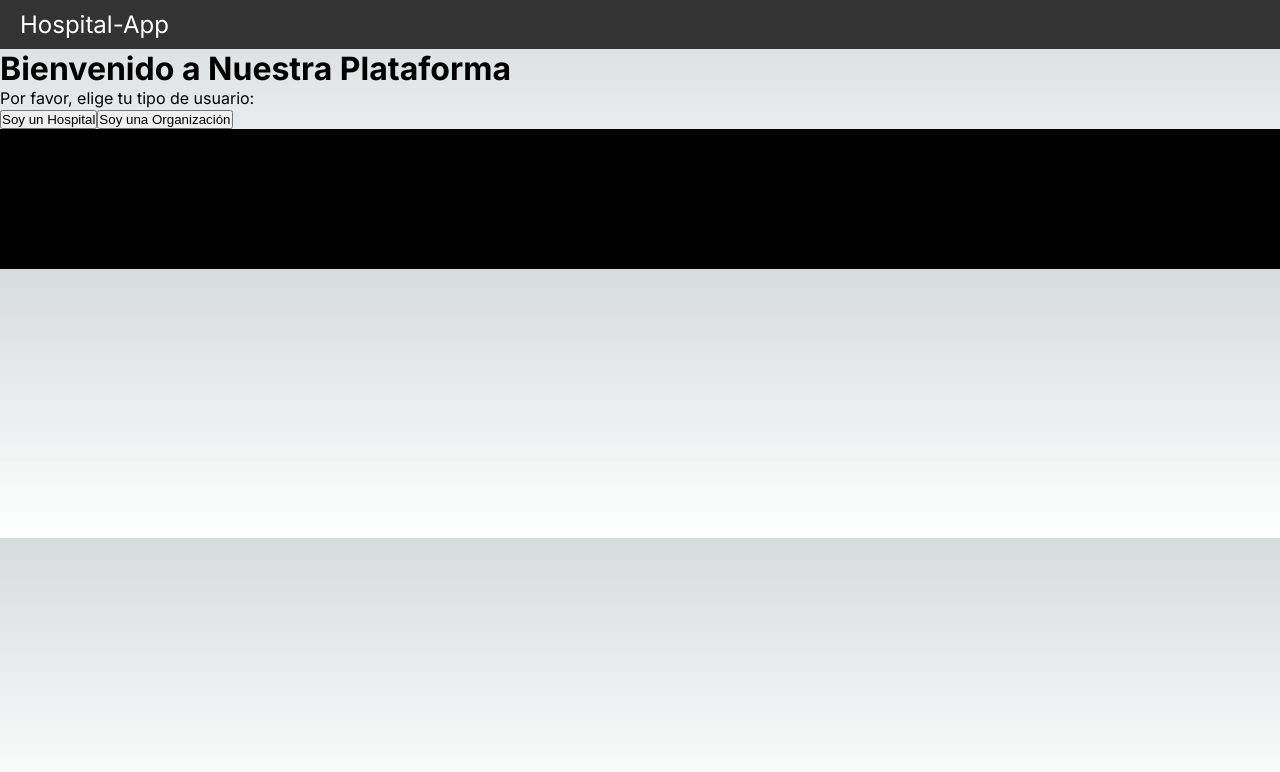
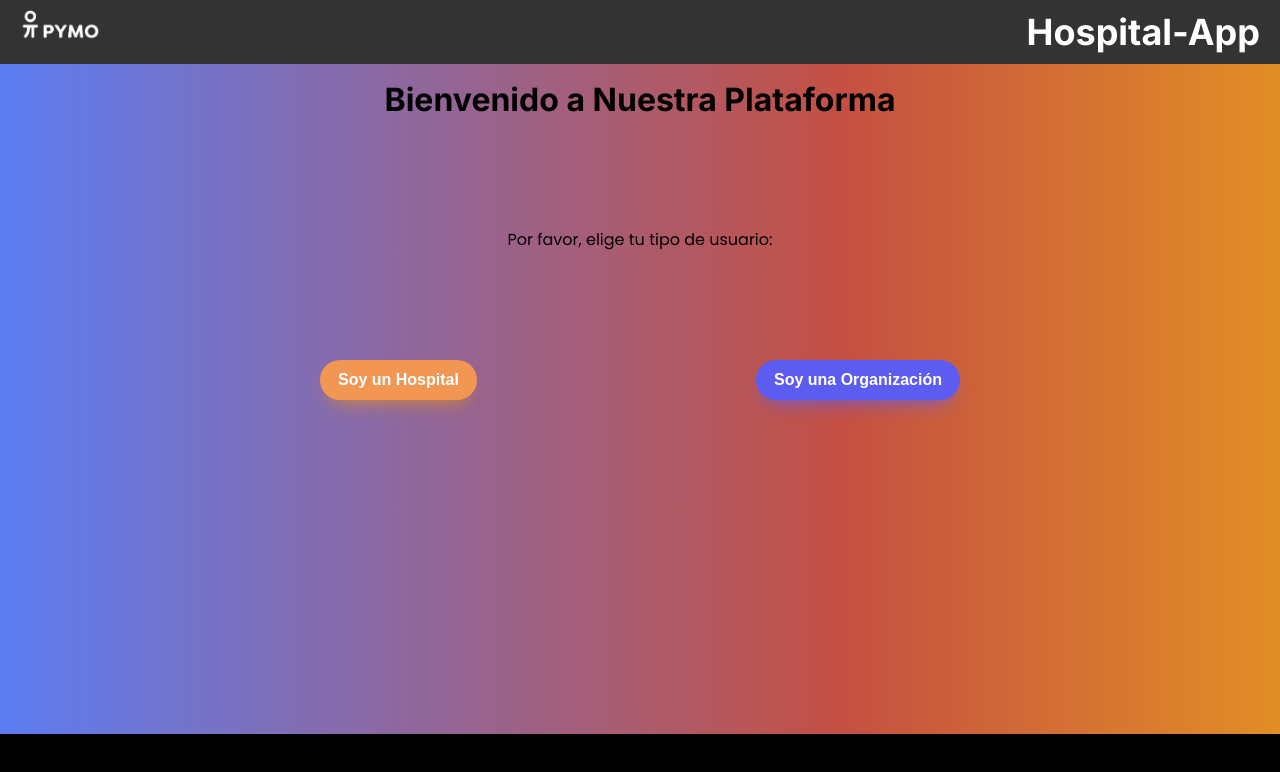
Before and after one commit to edufullstack/hp, a Next.js app: page / in a window 1280 px wide. Shown: the top 772 px of the page. Built offline with nearby package versions, Linux system fonts and the light colour scheme.

Commit message:
Styles(Frontend): Add Buttons, and login styles

```diff
--- a/src/app/globals.css
+++ b/src/app/globals.css
@@ -1,7 +1,9 @@
+@import url('https://fonts.googleapis.com/css2?family=Poppins:wght@400;700&display=swap');
+@import url('https://fonts.googleapis.com/css2?family=Roboto+Slab&display=swap');
 :root {
   --max-width: 1100px;
   --border-radius: 12px;
-  --font-mono: ui-monospace, Menlo, Monaco, "Cascadia Mono", "Segoe UI Mono",
+  --font-mono: 'Poppins', sans-serif, ui-monospace, Menlo, Monaco, "Cascadia Mono", "Segoe UI Mono",
     "Roboto Mono", "Oxygen Mono", "Ubuntu Monospace", "Source Code Pro",
     "Fira Mono", "Droid Sans Mono", "Courier New", monospace;
 
@@ -94,7 +96,12 @@ body {
     )
     rgb(var(--background-start-rgb));
 }
+h1, h2, h3, .title{
 
+}
+p, span,li{
+  font-family: var(--font-mono);
+}
 a {
   color: inherit;
   text-decoration: none;
@@ -105,3 +112,48 @@ a {
     color-scheme: dark;
   }
 }
+.container_body{
+  height: 100vh;
+  background: rgb(29,34,220);
+  background: linear-gradient(90deg, rgba(29,34,220,1) 0%, rgba(92,125,243,1) 0%, rgba(197,80,66,1) 66%, rgba(226,142,37,1) 100%);
+  position: relative;
+}
+
+.login{
+  margin-top: 1rem;
+  display: flex;
+  justify-content: space-between;
+  align-items: center;
+  flex-direction: column;
+  height: 40vh;
+  .buttons{
+    width: 50vw;
+    display: flex;
+    justify-content: space-between;
+    align-items: center;
+
+  }
+}
+
+
+footer{
+  position: absolute;
+  bottom: 0;
+  width: 100%;
+  background-color: black;
+  text-align: center;
+  padding-top: 0.5rem;
+  p{
+    font-size: 0.9rem;
+
+  }
+  ul{
+    display: flex;
+    justify-content: space-between;
+    width: 80%;
+    margin: 0.5rem auto;
+    li{
+      font-size: 0.9rem;
+    }
+  }
+}
--- a/src/app/layout.tsx
+++ b/src/app/layout.tsx
@@ -18,7 +18,7 @@ export default function RootLayout({
 }>) {
   return (
     <html lang="en">
-      <body className={inter.className}>
+      <body className={`${inter.className} container_body`}>
         <Navbar></Navbar>
         {children}
         <Footer></Footer>
--- a/src/app/page.tsx
+++ b/src/app/page.tsx
@@ -7,6 +7,7 @@ import Validate from "@/utils/validateLogin";
 import { Login } from "../types/global";
 import { getHospitalInfo } from "@/services/hospitalDash.services";
 import { setOrganizationInfo } from "@/services/organizacionDash.services";
+import Button from "@/components/Button/Button";
 
 export default function Home() {
   const [disabled, setDisabled] = useState(true);
@@ -65,19 +66,21 @@ export default function Home() {
   return (
     <div>
       {showLoginForm === "" ? (
-        <div>
+        <div className="login">
           <h1>Bienvenido a Nuestra Plataforma</h1>
           <p>Por favor, elige tu tipo de usuario:</p>
-          <button onClick={() => handleSelection("hospital")}>
-            Soy un Hospital
-          </button>
-          <button onClick={() => handleSelection("organizacion")}>
-            Soy una Organización
-          </button>
+          <div className="buttons">
+            <Button type="secondary" onClick={() => handleSelection("hospital")}>
+              Soy un Hospital
+            </Button>
+            <Button  onClick={() => handleSelection("organizacion")}>
+              Soy una Organización
+            </Button>
+          </div>
         </div>
       ) : showLoginForm === "hospital" ? (
         <form onSubmit={handleSubmitHospital}>
-          <h2>Ingrese nombre de hospital</h2>
+          <h1>Ingrese nombre de hospital</h1>
 
           <div>
             <label htmlFor="name">Nombre:</label>
@@ -92,11 +95,11 @@ export default function Home() {
             {errors.name ? errors.name : null}
           </div>
 
-          <button type="submit" disabled={disabled}>
+          <Button type="submit" disabled={disabled}>
             Entrar
-          </button>
+          </Button>
           <hr></hr>
-          <button onClick={() => handleSelection("")}>Regresar</button>
+          <Button onClick={() => handleSelection("")}>Regresar</Button>
         </form>
       ) : (
         <div>
--- /dev/null
+++ b/src/components/Button/Button.css
@@ -0,0 +1,29 @@
+.btn{
+    background: hsl(240, 83%, 65%);
+    border-radius: 2rem;
+    box-shadow: #5E5DF0 0 10px 20px -10px;
+    color: #FFFFFF;
+    cursor: pointer;
+    font-size: 16px;
+    font-weight: 700;
+    line-height: 24px;
+    opacity: 1;
+    outline: 0 solid transparent;
+    padding: 8px 18px;
+    border: 0;
+    transition: transform 0.3s ease;
+    &.secondary{
+        background: hsl(25, 86%, 64%);
+        border-radius: 2rem;
+        box-shadow: #e28e25 0 10px 20px -10px;
+    }
+    &:hover{
+        transform: translateY(-3px);
+    }
+    &.disabled{
+        cursor: not-allowed;
+        background: hsl(30, 1%, 44%);
+        transform: translateY(0px);
+        box-shadow: #696867 0 10px 20px -10px;
+    }
+}
--- /dev/null
+++ b/src/components/Button/Button.tsx
@@ -0,0 +1,17 @@
+import React, {ReactNode} from 'react'
+import './Button.css'
+
+interface ButtonProps {
+  children: ReactNode,
+  onClick: ()=> void,
+  type?: string,
+  disabled?: boolean
+}
+const Button = ({children, onClick, type="", disabled=false}: ButtonProps) => {
+
+  return (
+    <button className={`btn ${type} ${disabled && "disabled" }`} disabled={disabled} onClick={onClick}>{children}</button>
+  )
+}
+
+export default Button
--- a/src/components/Footer.tsx
+++ b/src/components/Footer.tsx
@@ -1,17 +1,11 @@
 const Footer = () => {
   return (
-    <footer
-      style={{
-        backgroundColor: "#000000",
-        padding: "20px",
-        textAlign: "center",
-      }}
-    >
+    <footer>
       <p>
         &copy; {new Date().getFullYear()} Mi Empresa. Todos los derechos
         reservados.
       </p>
-      <ul style={{ listStyleType: "none", padding: 0 }}>
+      <ul >
         <li>
           <a href="/about">Acerca de Nosotros</a>
         </li>
--- a/src/components/NavBar.tsx
+++ b/src/components/NavBar.tsx
@@ -2,6 +2,7 @@
 import React, { useState } from "react";
 import styles from "../styles/navBar.module.css";
 import Link from "next/link";
+import Image from "next/image";
 
 const Navbar = () => {
   const [isNavExpanded, setIsNavExpanded] = useState(false);
@@ -9,7 +10,11 @@ const Navbar = () => {
   return (
     <nav className={styles.navbar}>
       <Link href="/" className={styles.brandName}>
-        Hospital-App
+
+        <Image src="/pymo.png" width={80} height={30} alt="pymo logo"/>
+        <h1>
+          Hospital-App
+        </h1>
       </Link>
     </nav>
   );
--- a/src/styles/navBar.module.css
+++ b/src/styles/navBar.module.css
@@ -11,6 +11,11 @@
   text-decoration: none;
   color: white;
   font-size: 1.5em;
+  display: flex;
+  justify-content: space-between;
+  width: 100%;
+  gap: 1rem;
+
 }
 
 .navLinks {
```
Also changed, not shown: public/pymo.png (added).
